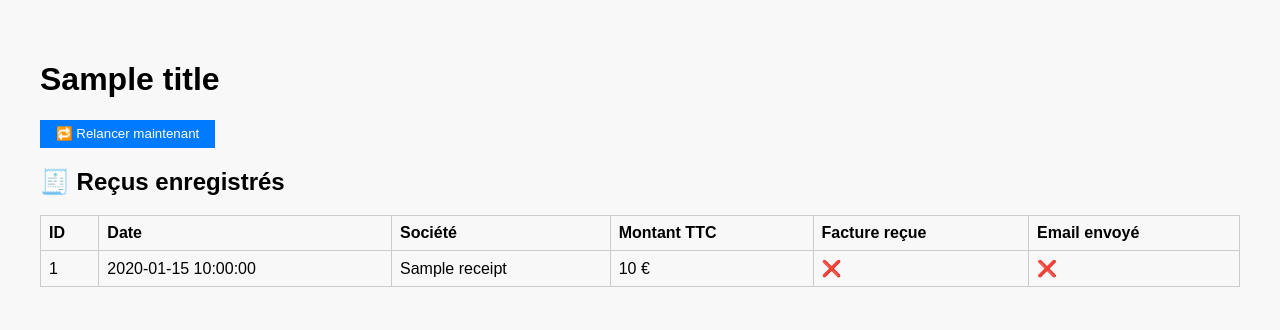
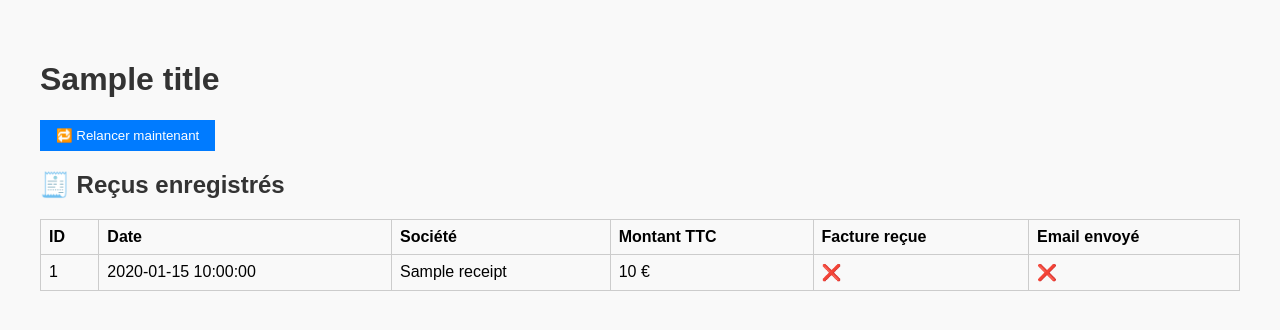
Before and after one commit to Poupou2112/VATrecovery, a Python web app: template app/templates/dashboard.html in a window 1280 px wide. Shown: the top 330 px of the page. Run offline with Jinja, Linux system fonts and the light colour scheme; the template is opened without the code that fills it: most values are stand-ins (such as "Sample title", 1, 10 or a date in 2020).

Commit message:
Update layout.html

```diff
--- a/app/templates/layout.html
+++ b/app/templates/layout.html
@@ -4,10 +4,14 @@
   <meta charset="UTF-8">
   <title>{{ title or "VATrecovery" }}</title>
   <style>
-        body { font-family: Arial; padding: 2rem; background-color: #f8f8f8; }
-        table { border-collapse: collapse; width: 100%; }
+    body { font-family: sans-serif; padding: 2rem; background: #f9f9f9; }
+    h1, h2 { color: #333; }
+    table { width: 100%; border-collapse: collapse; margin-top: 1rem; }
     th, td { padding: 0.5rem; border: 1px solid #ccc; text-align: left; }
-        .btn { padding: 0.4rem 1rem; background-color: #007bff; color: white; border: none; cursor: pointer; }
+    .btn { background: #007bff; color: white; padding: 0.5rem 1rem; border: none; cursor: pointer; }
+    .status { font-weight: bold; }
+    .ok { color: green; }
+    .no { color: red; }
   </style>
 </head>
 <body>
```
Lines whose indentation alone changed are shown as unchanged.
